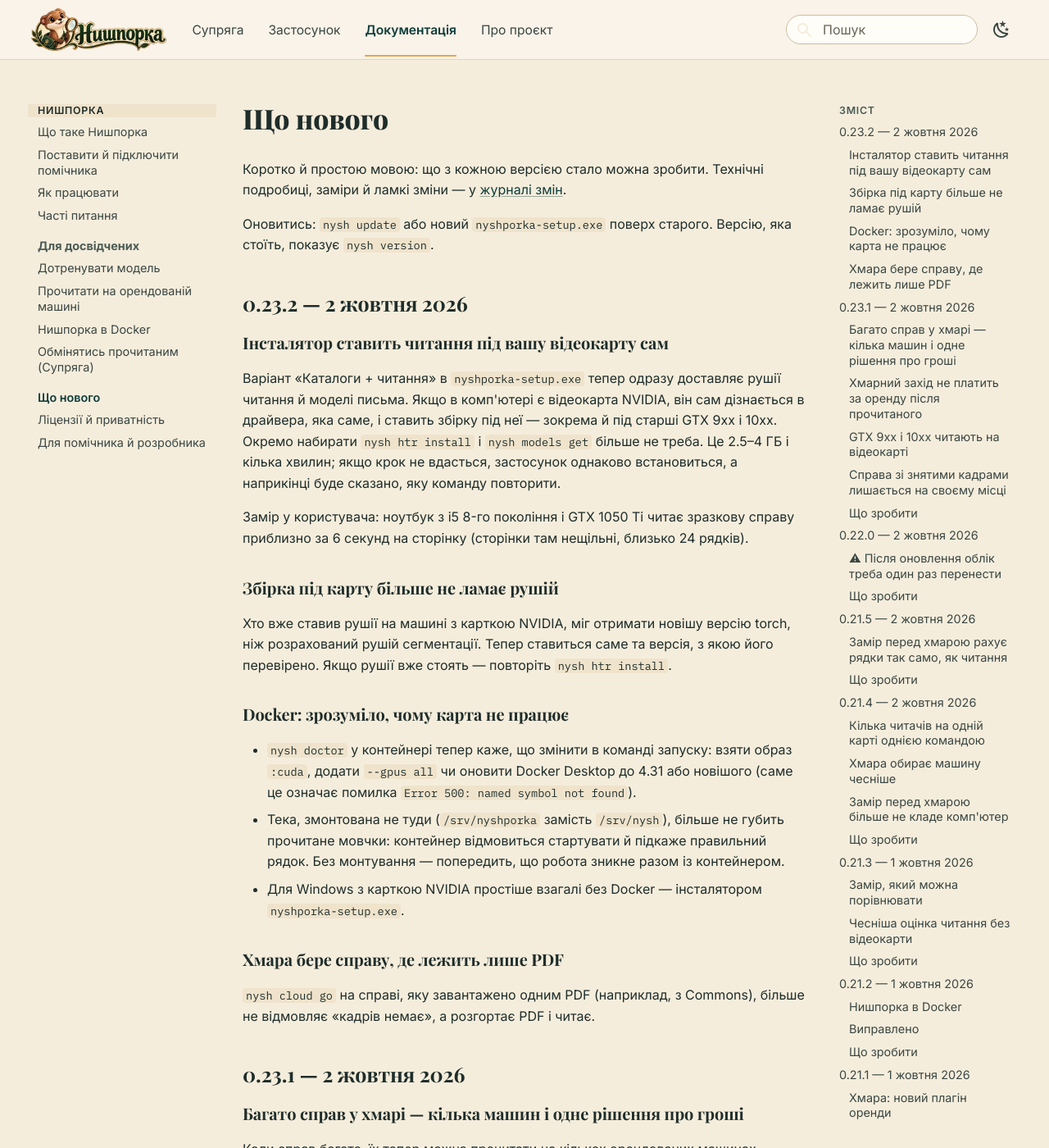
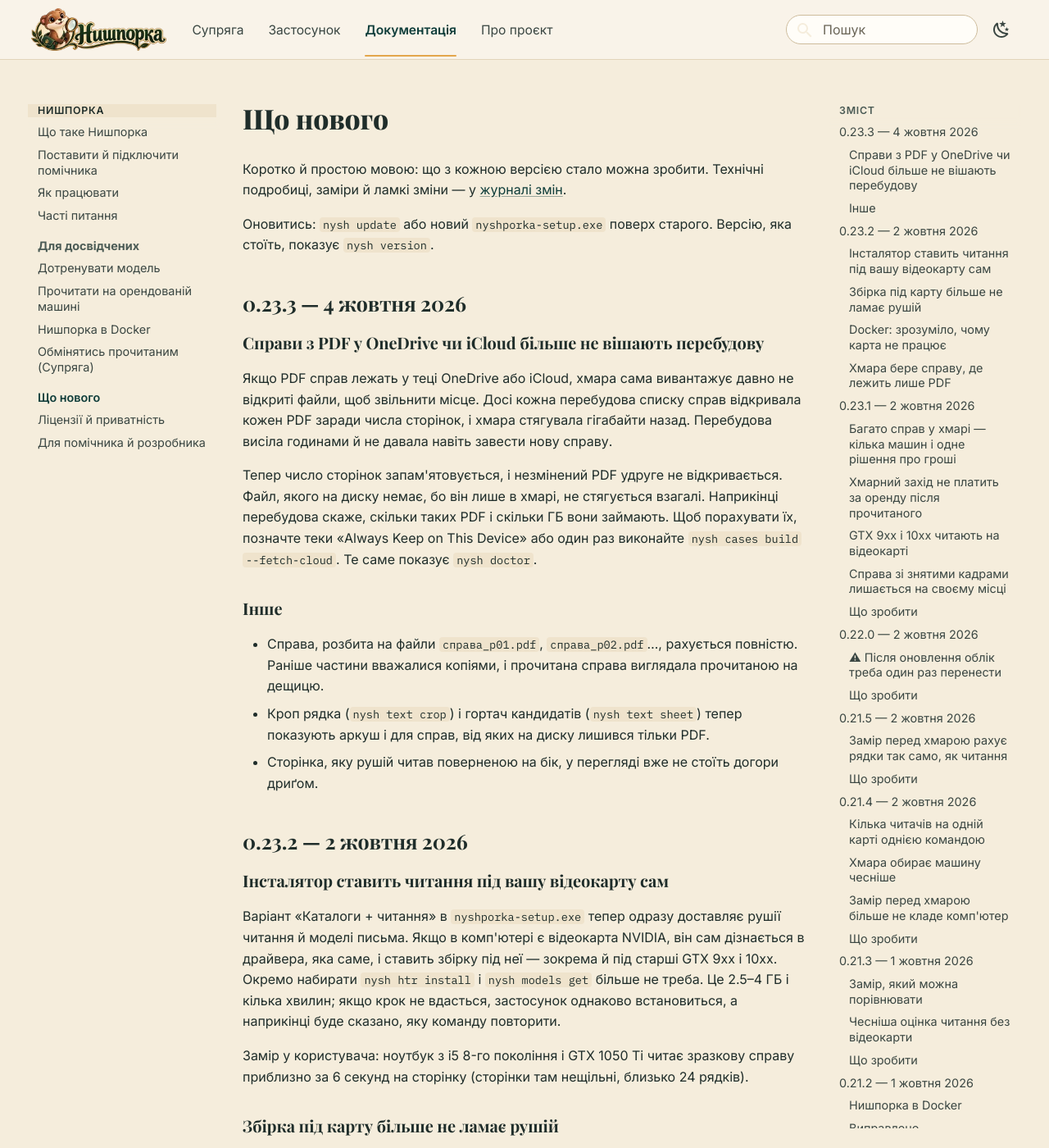
Before and after one commit to SERGIUSH-UA/nyshporka, an MkDocs documentation site: the page built from docs/whats-new.md, in a window 1280 px wide and 1400 px high. Shown: the whole window at 82% size. Built offline with MkDocs 1.6.1 and Material for MkDocs 9.7.7, drawn with Linux system fonts in a browser that asks for light colours; comment, search, counter and statistics services are not loaded.

Commit message:
Release 0.23.3: PDF у хмарних теках не вішають перебудову, кроп справ-PDF
Патч від v0.23.2 лише з двома виправленнями (з main: 491bd2f, 3b92403);
решта [Unreleased] у main сюди не входить.

Co-Authored-By: Claude Opus 5.5 <noreply@anthropic.com>

```diff
--- a/docs/whats-new.md
+++ b/docs/whats-new.md
@@ -6,6 +6,32 @@
 
 Оновитись: `nysh update` або новий `nyshporka-setup.exe` поверх старого.
 Версію, яка стоїть, показує `nysh version`.
+
+## 0.23.3 — 4 жовтня 2026
+
+### Справи з PDF у OneDrive чи iCloud більше не вішають перебудову
+
+Якщо PDF справ лежать у теці OneDrive або iCloud, хмара сама вивантажує давно
+не відкриті файли, щоб звільнити місце. Досі кожна перебудова списку справ
+відкривала кожен PDF заради числа сторінок, і хмара стягувала гігабайти
+назад. Перебудова висіла годинами й не давала навіть завести нову справу.
+
+Тепер число сторінок запам'ятовується, і незмінений PDF удруге не
+відкривається. Файл, якого на диску немає, бо він лише в хмарі, не
+стягується взагалі. Наприкінці перебудова скаже, скільки таких PDF і скільки
+ГБ вони займають. Щоб порахувати їх, позначте теки «Always Keep on This
+Device» або один раз виконайте `nysh cases build --fetch-cloud`. Те саме
+показує `nysh doctor`.
+
+### Інше
+
+- Справа, розбита на файли `справа_p01.pdf`, `справа_p02.pdf`…, рахується
+  повністю. Раніше частини вважалися копіями, і прочитана справа виглядала
+  прочитаною на дещицю.
+- Кроп рядка (`nysh text crop`) і гортач кандидатів (`nysh text sheet`)
+  тепер показують аркуш і для справ, від яких на диску лишився тільки PDF.
+- Сторінка, яку рушій читав поверненою на бік, у перегляді вже не стоїть
+  догори дриґом.
 
 ## 0.23.2 — 2 жовтня 2026
 
--- a/src/nyshporka/__init__.py
+++ b/src/nyshporka/__init__.py
@@ -15,6 +15,6 @@
 можуть розійтись у відповідях.
 """
 
-__version__ = "0.23.2"
+__version__ = "0.23.3"
 
 __all__ = ["__version__"]
```
Also changed, not shown: CHANGELOG.md (+38 -0 lines), src/nyshporka/migrate/data/0.23.3.md (added, +32 -0 lines).
